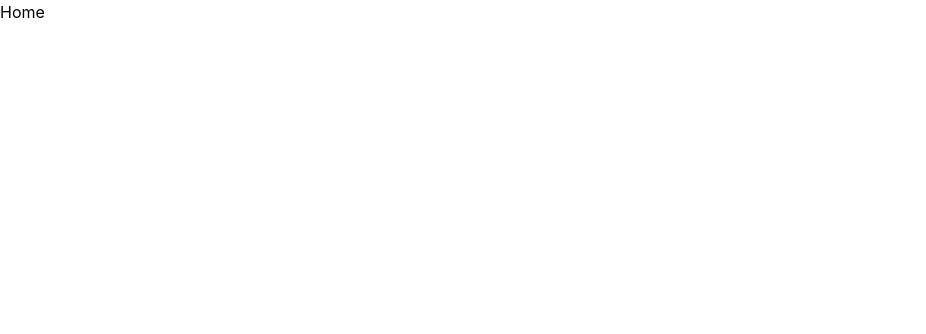
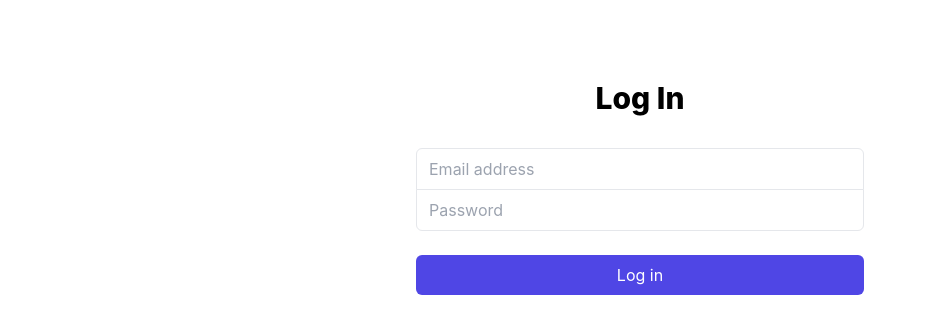
Before and after one commit to jch1223/user-service, a React (Create React App) app: page / in a window 1280 px wide. Shown: the top 334 px of the page, without its empty margins (0-926 px from the left). Built offline with nearby package versions, Linux system fonts and the light colour scheme.

Commit message:
feat: login page 레이아웃

```diff
--- a/postcss.config.js
+++ /dev/null
@@ -1,6 +0,0 @@
-module.exports = {
-  plugins: {
-    tailwindcss: {},
-    autoprefixer: {},
-  },
-}
--- /dev/null
+++ b/src/components/auth/LogIn.tsx
@@ -0,0 +1,43 @@
+import Input from './common/Input';
+
+function LogIn() {
+  return (
+    <form className="mt-8 space-y-6">
+      <div className="-space-y-px">
+        <div>
+          <Input
+            id="email-address"
+            name="email"
+            type="email"
+            autoComplete="email"
+            required
+            className="rounded-t-md"
+            placeholder="Email address"
+          />
+        </div>
+        <div>
+          <Input
+            id="password"
+            name="password"
+            type="password"
+            autoComplete="current-password"
+            required
+            className="rounded-b-md"
+            placeholder="Password"
+          />
+        </div>
+      </div>
+
+      <div>
+        <button
+          type="submit"
+          className="w-full py-2 px-4 rounded-md text-white bg-indigo-600 hover:bg-indigo-700 focus:outline-none focus:ring-2 focus:ring-offset-2 focus:ring-indigo-500"
+        >
+          Log in
+        </button>
+      </div>
+    </form>
+  );
+}
+
+export default LogIn;
--- /dev/null
+++ b/src/components/auth/common/Input.tsx
@@ -0,0 +1,12 @@
+import { InputHTMLAttributes } from 'react';
+
+function Input({ className, ...rest }: InputHTMLAttributes<HTMLInputElement>) {
+  return (
+    <input
+      className={`${className} relative w-full px-3 py-2 border focus:outline-none focus:ring-indigo-500 focus:border-indigo-500 focus:z-10`}
+      {...rest}
+    />
+  );
+}
+
+export default Input;
--- a/src/index.css
+++ b/src/index.css
@@ -1,5 +1,3 @@
-@import-normalize;
-
 @tailwind base;
 @tailwind components;
 @tailwind utilities;
--- a/src/pages/HomePage.tsx
+++ b/src/pages/HomePage.tsx
@@ -1,5 +1,17 @@
+import Login from '../components/auth/LogIn';
+
 function Home() {
-  return <div>Home</div>;
+  return (
+    <div className="flex items-center justify-center py-20 px-4">
+      <div className="max-w-md w-full">
+        <div>
+          <h1 className="text-center text-3xl font-extrabold">Log In</h1>
+        </div>
+
+        <Login />
+      </div>
+    </div>
+  );
 }
 
 export default Home;
```
Also changed, not shown: src/logo.svg (deleted).
